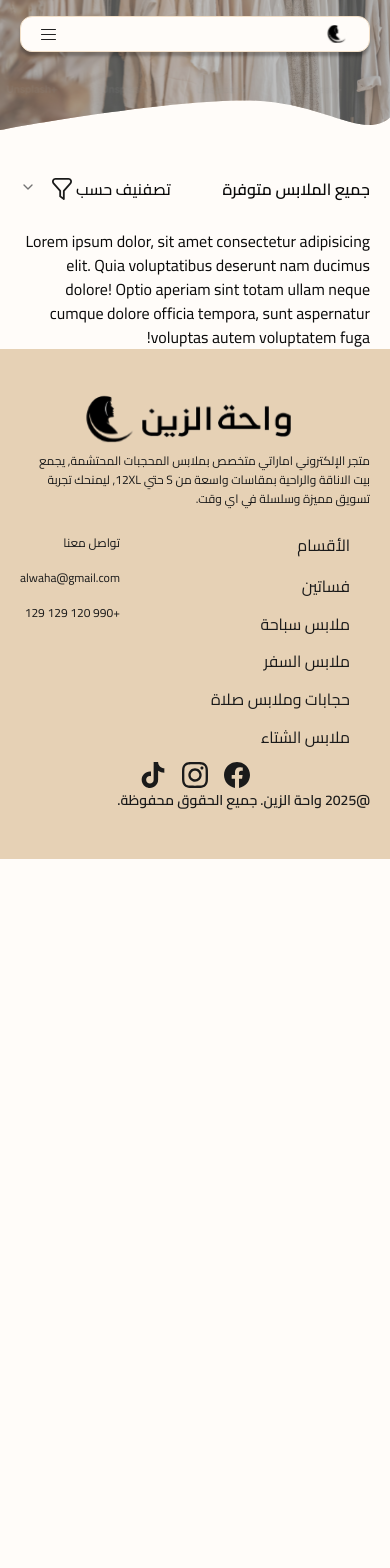
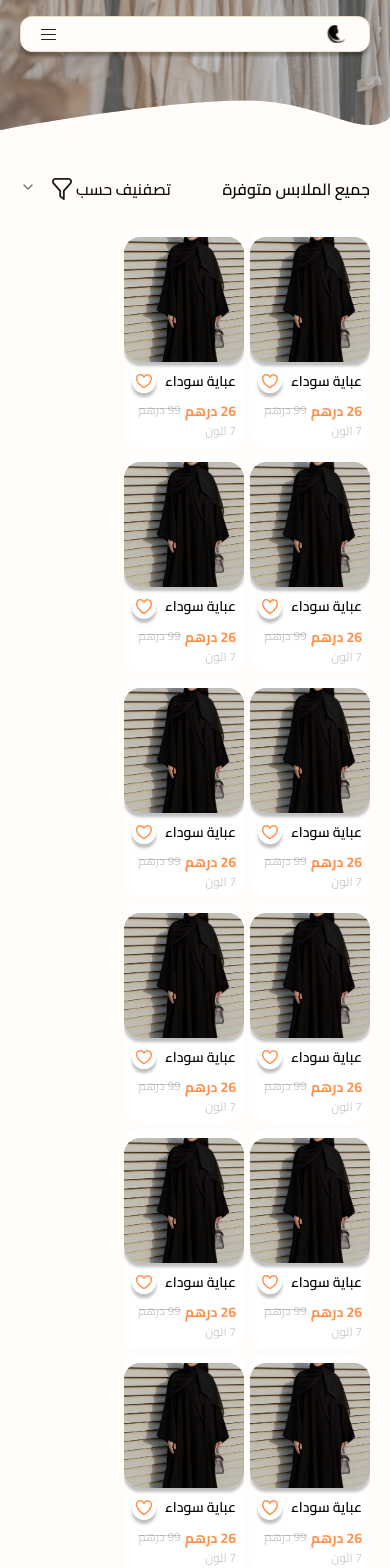
Before and after one commit to MohammedAMizyed/Clothes_App, a React (Vite) app: page /shopping in a window 390 px wide. Shown: the top 1568 px of the page. Before the commit the page ends 859 px from the top, so only its background shows below. Built offline with nearby package versions, Linux system fonts and the light colour scheme.

Commit message:
added last updata for sliders...

```diff
--- a/src/Pages/Shopping.tsx
+++ b/src/Pages/Shopping.tsx
@@ -5,16 +5,21 @@ import ProductCard from "@/components/ProductCard"
 import exampleImg from "../assets/eximple.jpg"
 import likeIcon from "../assets/like.svg"
 import arrow from "../assets/Vector 110.svg"
-import underArrow from "../assets/under arrow.svg"
 import filter from "../assets/Vector.svg"
 import AccordionComponent from "@/components/AccordionComponent"
 import { Button } from "@/components/ui/button"
 import Footer from "@/components/Footer"
 import { useState } from "react"
 import { cn } from "@/lib/utils"
+import { useEffect } from "react"
+
 export default function Shopping() {
-  const [mobule, setMobule] = useState<boolean>(true)
+  const [open, setOpen] = useState<boolean>(true)
   const { t } = useTranslation()
+  useEffect(() => {
+    // eslint-disable-next-line react-hooks/set-state-in-effect
+    setOpen(false)
+  }, [])
   return (
     <>
       <Header />
@@ -287,7 +292,7 @@ export default function Shopping() {
                 }
               />
             </div>
-            <div className="border-b border-[#1a1a1a]">
+            <div className="border-b  border-[#1a1a1a]">
               <AccordionComponent
                 title={t("Dimensions for weights")}
                 description={
@@ -533,13 +538,170 @@ export default function Shopping() {
                 </Button>
               </div>
             }
+            onToggle={(value) => {
+              setOpen(value)
+            }}
           />
         </div>
-        <div className="lorem-box">
-          Lorem ipsum dolor, sit amet consectetur adipisicing elit. Quia
-          voluptatibus deserunt nam ducimus dolore! Optio aperiam sint totam
-          ullam neque cumque dolore officia tempora, sunt aspernatur voluptas
-          autem voluptatem fuga!
+        <div className={cn("mb-20", open ? "hidden" : "flex")}>
+          <div className="flex gap-1.5 flex-wrap ">
+            <div className="">
+              <ProductCard
+                newPrice={t("shop.content.price")}
+                oldPrice={t("shop.content.oldPrice")}
+                colors={t("shop.content.colors")}
+                urlImg={exampleImg}
+                plusSize={t("shop.content.headTitle")}
+                rate={t("shop.content.headNot")}
+                btnTitle={t("shop.content.btn")}
+                iconUrl={likeIcon}
+                discTitle={t("shop.content.title")}
+              />
+            </div>
+            <div className="">
+              <ProductCard
+                newPrice={t("shop.content.price")}
+                oldPrice={t("shop.content.oldPrice")}
+                colors={t("shop.content.colors")}
+                urlImg={exampleImg}
+                plusSize={t("shop.content.headTitle")}
+                rate={t("shop.content.headNot")}
+                btnTitle={t("shop.content.btn")}
+                iconUrl={likeIcon}
+                discTitle={t("shop.content.title")}
+              />
+            </div>
+            <div className="">
+              <ProductCard
+                newPrice={t("shop.content.price")}
+                oldPrice={t("shop.content.oldPrice")}
+                colors={t("shop.content.colors")}
+                urlImg={exampleImg}
+                plusSize={t("shop.content.headTitle")}
+                rate={t("shop.content.headNot")}
+                btnTitle={t("shop.content.btn")}
+                iconUrl={likeIcon}
+                discTitle={t("shop.content.title")}
+              />
+            </div>
+            <div className="">
+              <ProductCard
+                newPrice={t("shop.content.price")}
+                oldPrice={t("shop.content.oldPrice")}
+                colors={t("shop.content.colors")}
+                urlImg={exampleImg}
+                plusSize={t("shop.content.headTitle")}
+                rate={t("shop.content.headNot")}
+                btnTitle={t("shop.content.btn")}
+                iconUrl={likeIcon}
+                discTitle={t("shop.content.title")}
+              />
+            </div>
+            <div className="">
+              <ProductCard
+                newPrice={t("shop.content.price")}
+                oldPrice={t("shop.content.oldPrice")}
+                colors={t("shop.content.colors")}
+                urlImg={exampleImg}
+                plusSize={t("shop.content.headTitle")}
+                rate={t("shop.content.headNot")}
+                btnTitle={t("shop.content.btn")}
+                iconUrl={likeIcon}
+                discTitle={t("shop.content.title")}
+              />
+            </div>{" "}
+            <div className="">
+              <ProductCard
+                newPrice={t("shop.content.price")}
+                oldPrice={t("shop.content.oldPrice")}
+                colors={t("shop.content.colors")}
+                urlImg={exampleImg}
+                plusSize={t("shop.content.headTitle")}
+                rate={t("shop.content.headNot")}
+                btnTitle={t("shop.content.btn")}
+                iconUrl={likeIcon}
+                discTitle={t("shop.content.title")}
+              />
+            </div>{" "}
+            <div className="">
+              <ProductCard
+                newPrice={t("shop.content.price")}
+                oldPrice={t("shop.content.oldPrice")}
+                colors={t("shop.content.colors")}
+                urlImg={exampleImg}
+                plusSize={t("shop.content.headTitle")}
+                rate={t("shop.content.headNot")}
+                btnTitle={t("shop.content.btn")}
+                iconUrl={likeIcon}
+                discTitle={t("shop.content.title")}
+              />
+            </div>{" "}
+            <div className="">
+              <ProductCard
+                newPrice={t("shop.content.price")}
+                oldPrice={t("shop.content.oldPrice")}
+                colors={t("shop.content.colors")}
+                urlImg={exampleImg}
+                plusSize={t("shop.content.headTitle")}
+                rate={t("shop.content.headNot")}
+                btnTitle={t("shop.content.btn")}
+                iconUrl={likeIcon}
+                discTitle={t("shop.content.title")}
+              />
+            </div>{" "}
+            <div className="">
+              <ProductCard
+                newPrice={t("shop.content.price")}
+                oldPrice={t("shop.content.oldPrice")}
+                colors={t("shop.content.colors")}
+                urlImg={exampleImg}
+                plusSize={t("shop.content.headTitle")}
+                rate={t("shop.content.headNot")}
+                btnTitle={t("shop.content.btn")}
+                iconUrl={likeIcon}
+                discTitle={t("shop.content.title")}
+              />
+            </div>{" "}
+            <div className="">
+              <ProductCard
+                newPrice={t("shop.content.price")}
+                oldPrice={t("shop.content.oldPrice")}
+                colors={t("shop.content.colors")}
+                urlImg={exampleImg}
+                plusSize={t("shop.content.headTitle")}
+                rate={t("shop.content.headNot")}
+                btnTitle={t("shop.content.btn")}
+                iconUrl={likeIcon}
+                discTitle={t("shop.content.title")}
+              />
+            </div>{" "}
+            <div className="">
+              <ProductCard
+                newPrice={t("shop.content.price")}
+                oldPrice={t("shop.content.oldPrice")}
+                colors={t("shop.content.colors")}
+                urlImg={exampleImg}
+                plusSize={t("shop.content.headTitle")}
+                rate={t("shop.content.headNot")}
+                btnTitle={t("shop.content.btn")}
+                iconUrl={likeIcon}
+                discTitle={t("shop.content.title")}
+              />
+            </div>{" "}
+            <div className="">
+              <ProductCard
+                newPrice={t("shop.content.price")}
+                oldPrice={t("shop.content.oldPrice")}
+                colors={t("shop.content.colors")}
+                urlImg={exampleImg}
+                plusSize={t("shop.content.headTitle")}
+                rate={t("shop.content.headNot")}
+                btnTitle={t("shop.content.btn")}
+                iconUrl={likeIcon}
+                discTitle={t("shop.content.title")}
+              />
+            </div>
+          </div>
         </div>
       </div>
 
--- a/src/components/ProductCard.tsx
+++ b/src/components/ProductCard.tsx
@@ -1,7 +1,10 @@
+/* eslint-disable react-hooks/immutability */
 import { Button } from "./ui/button"
 import { Card, CardContent } from "./ui/card"
 import { useTranslation } from "react-i18next"
 import { cn } from "@/lib/utils"
+import { useLocation } from "react-router-dom"
+
 type product = {
   urlImg: string
   plusSize: string
@@ -26,14 +29,18 @@ export default function ProductCard({
   btnTitle,
 }: product) {
   const { i18n } = useTranslation()
-
+  // eslint-disable-next-line @typescript-eslint/no-unused-vars
+  const location = useLocation()
   return (
     <Card className="shadow-none border-0 sm:mb-15 ">
       <CardContent className={"p-0 relative cursor-pointer "}>
-        <div className="my-2 ml-3">
+        <div className="my-2  sm:ml-3">
           <div className="relative overflow-hidden sm:rounded-4xl rounded-2xl myShadow">
             <img
-              className="object-cover  sm:h-[339px] h-[125px] w-[140px] sm:w-[339px]"
+              className={cn(
+                "object-cover  sm:h-[339px] h-[125px]  sm:w-[339px]",
+                location.pathname === "/" ? "w-[145px]" : "w-[120px]"
+              )}
               src={urlImg}
               alt="img"
             />
--- a/src/components/ShowCarousel.tsx
+++ b/src/components/ShowCarousel.tsx
@@ -30,7 +30,7 @@ export function ShowCarousel({
         </h3>
         <span className="underline text-[#006FFF]">{seeMore}</span>
       </div>
-      <CarouselContent className="select-none ">
+      <CarouselContent className="select-none gap-2 ml-2 sm:ml-0">
         <CarouselItem className="basis-1/3 sm:basis-1/4 sm:pl-4">
           <ProductCard
             newPrice={t("shop.content.price")}
--- a/src/components/products-carousel.tsx
+++ b/src/components/products-carousel.tsx
@@ -57,14 +57,14 @@ export function CarouselProducts() {
       }}
       className="w-full container max-w-[1350px] m-auto  "
     >
-      <CarouselContent className="select-none my-7">
+      <CarouselContent className="select-none mx-1 ">
         {imges.map((box) => (
           <CarouselItem key={box.id} className="basis-1/4  ">
             <div className="p-2">
               <Card>
-                <CardContent className="p-0 relative cursor-pointer ">
+                <CardContent className="p-0  relative cursor-pointer ">
                   <img
-                    className="object-cover sm:h-[400px] h-[145px] sm:w-[320px] w-[95px]"
+                    className="object-cover sm:h-[400px] h-[145px] sm:w-[340px] w-[95px]"
                     src={box.url}
                     alt="img"
                   />
```
Also changed, not shown: src/components/AccordionComponent.tsx (+16 -3 lines).
